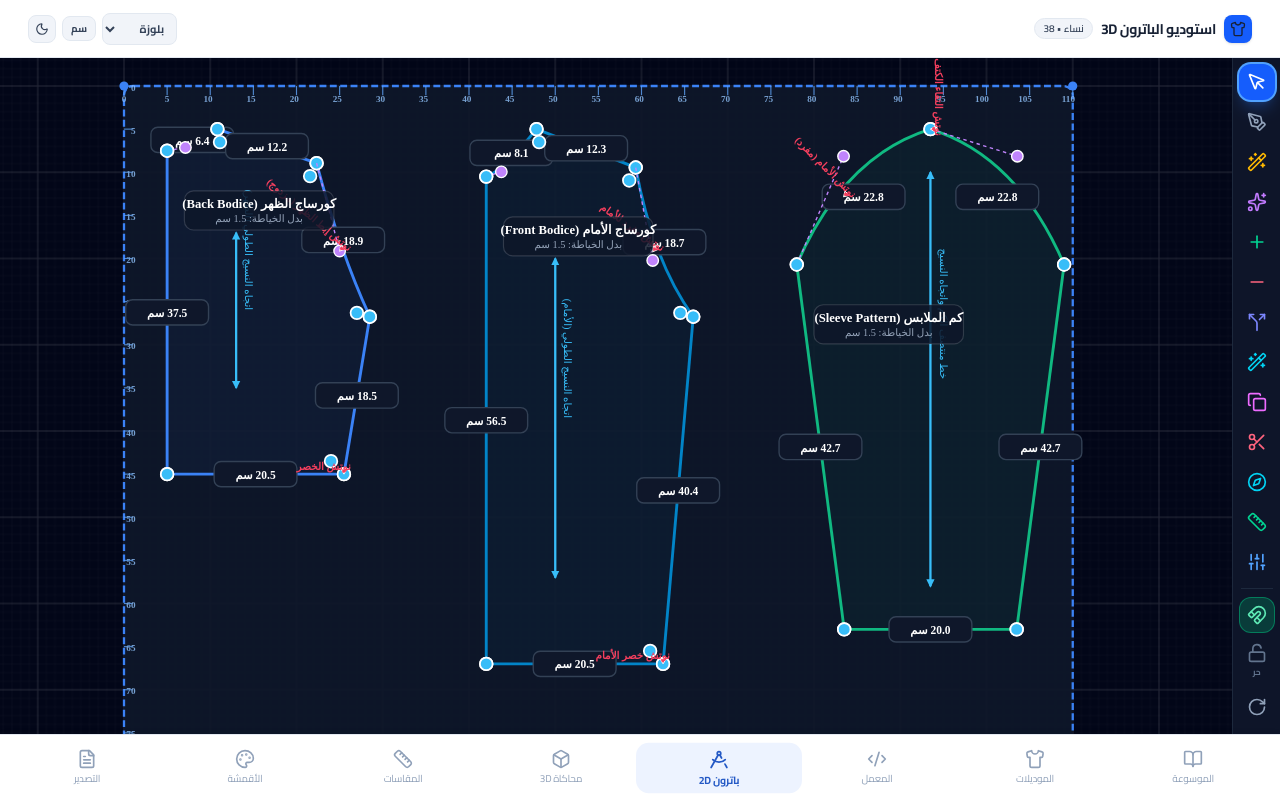
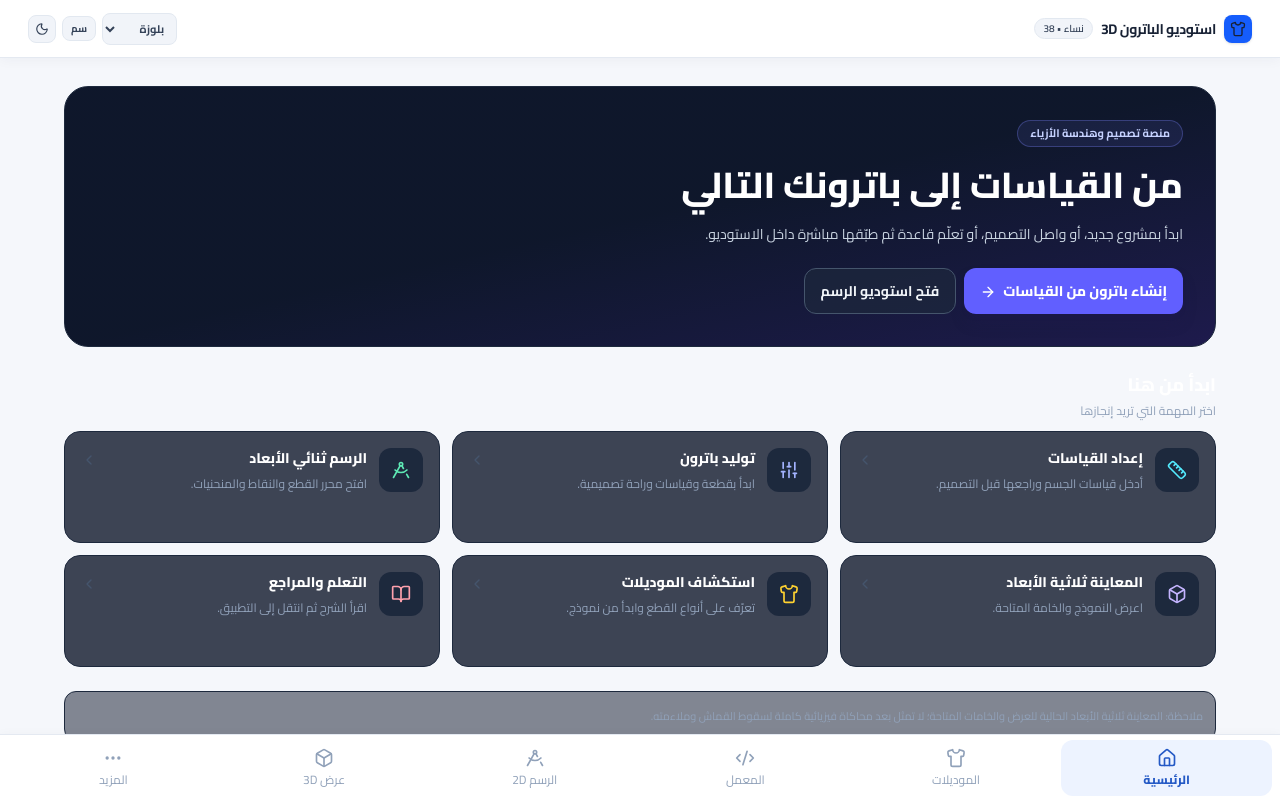
Before and after one commit to loay94an/3d-patrons-., a React (Vite) app: page / in a window 1280 px wide. Built offline with nearby package versions, Linux system fonts and the light colour scheme.

Commit message:
feat: add guided home dashboard and compact navigation

```diff
--- a/src/components/PatternApp.tsx
+++ b/src/components/PatternApp.tsx
@@ -2,7 +2,7 @@ import React, { useState, useEffect } from 'react';
 import {
   Moon, Sun, DraftingCompass, Info, Copy, Check, FileSpreadsheet,
   FileText, Shirt, Sparkles, Sliders, Palette, Layers, Box,
-  Ruler, Download, ArrowRight, UserCheck, ChevronLeft, ChevronRight, BookOpen, Code2
+  Ruler, Download, ArrowRight, UserCheck, ChevronLeft, ChevronRight, BookOpen, Code2, Home, MoreHorizontal
 } from 'lucide-react';
 import * as XLSX from 'xlsx';
 import {
@@ -23,7 +23,7 @@ import { PdfExportModal } from './PdfExportModal';
 import { PWAInstallButton } from './PWAInstallButton';
 import { cn } from '../lib/utils';
 
-export type MainViewTab = 'encyclopedia' | 'catalog' | 'parametric' | 'cad2d' | 'view3d' | 'measurements' | 'fabrics' | 'export_guide';
+export type MainViewTab = 'home' | 'encyclopedia' | 'catalog' | 'parametric' | 'cad2d' | 'view3d' | 'measurements' | 'fabrics' | 'export_guide';
 
 const detailedNames = ["عرض الظهر","طول الكتف","طول الظهر","طول الكم","محيط الذراع","محيط الأسوارة","محيط الرقبة","محيط الصدر","محيط الخصر","محيط الورك","المسافة من الخصر إلى الورك","المسافة من الخصر إلى الركبة","طول الساق من الخصر إلى أسفل القدم","طول التنورة","طول الصدر (من أعلى الكتف مروراً فوق الصدر)","محيط الإبط (دوران الإبط)","المسافة من الخصر إلى الإبط","المسافة من أعلى الكتف إلى الثدي","المسافة بين الثديين","محيط الفخذ","محيط الركبة","محيط الكاحل","ارتفاع السرج","طول الجنب"];
 const detailedHelps = ["يقاس أفقياً من منتصف الظهر بين الإبطين.","من نقطة الرقبة إلى طرف الكتف.","من الفقرة السابعة إلى خط الخصر.","من طرف الكتف إلى الرسغ.","حول أوسع نقطة في الذراع.","حول الرسغ.","حول قاعدة الرقبة.","حول أوسع نقطة في الصدر.","حول أضيق نقطة.","حول أوسع نقطة في الأرداف.","عمودياً من الخصر إلى الورك.","عمودياً إلى منتصف الركبة.","من الخصر إلى الأرض.","من الخصر إلى الطول المطلوب.","من الكتف إلى أعلى الصدر.","حول الإبط عند خط الصدر.","عمودياً إلى الإبط.","من الكتف إلى أعلى الصدر.","أفقياً بين نقطتي الصدر.","حول أوسع نقطة في الفخذ.","حول الركبة.","حول الكاحل.","من الخصر إلى المقعد.","من الإبط إلى الخصر."];
@@ -76,7 +76,8 @@ const defaultState: AppState = {
 export default function PatternApp() {
   const [state, setState] = useState<AppState>(defaultState);
   const [darkMode, setDarkMode] = useState(false);
-  const [activeTab, setActiveTab] = useState<MainViewTab>('cad2d');
+  const [activeTab, setActiveTab] = useState<MainViewTab>('home');
+  const [showMoreMenu, setShowMoreMenu] = useState(false);
   const [copied, setCopied] = useState(false);
   const [showPdfModal, setShowPdfModal] = useState(false);
 
@@ -331,6 +332,45 @@ export default function PatternApp() {
 
       {/* 2. MAIN VIEW AREA (واجهات منفصلة بالكامل - كل واجهة تملأ الشاشة بنسبة 100%) */}
       <main className="flex-1 w-full min-h-0 relative overflow-hidden bg-slate-950">
+
+
+        {activeTab === 'home' && (
+          <div className="h-full overflow-y-auto p-4 pb-6 sm:p-7">
+            <div className="mx-auto max-w-6xl space-y-6">
+              <section className="overflow-hidden rounded-3xl border border-slate-800 bg-gradient-to-br from-slate-900 via-slate-900 to-indigo-950 p-5 sm:p-8">
+                <div className="max-w-2xl">
+                  <span className="inline-flex items-center gap-2 rounded-full border border-indigo-400/30 bg-indigo-400/10 px-3 py-1 text-[11px] font-bold text-indigo-200">منصة تصميم وهندسة الأزياء</span>
+                  <h1 className="mt-4 text-2xl font-black leading-tight text-white sm:text-4xl">من القياسات إلى باترونك التالي</h1>
+                  <p className="mt-3 max-w-xl text-sm leading-7 text-slate-300">ابدأ بمشروع جديد، أو واصل التصميم، أو تعلّم قاعدة ثم طبّقها مباشرة داخل الاستوديو.</p>
+                  <div className="mt-5 flex flex-wrap gap-2">
+                    <button onClick={() => setActiveTab('parametric')} className="rounded-xl bg-indigo-500 px-4 py-3 text-sm font-extrabold text-white shadow-lg shadow-indigo-950/40 transition hover:bg-indigo-400">إنشاء باترون من القياسات <ArrowRight className="mr-1 inline h-4 w-4" /></button>
+                    <button onClick={() => setActiveTab('cad2d')} className="rounded-xl border border-slate-600 bg-slate-800/70 px-4 py-3 text-sm font-bold text-slate-100 transition hover:bg-slate-700">فتح استوديو الرسم</button>
+                  </div>
+                </div>
+              </section>
+              <section className="space-y-3">
+                <div><h2 className="text-lg font-extrabold text-white">ابدأ من هنا</h2><p className="mt-1 text-xs text-slate-400">اختر المهمة التي تريد إنجازها</p></div>
+                <div className="grid grid-cols-1 gap-3 sm:grid-cols-2 xl:grid-cols-3">
+                  {[
+                    { id: 'measurements', title: 'إعداد القياسات', desc: 'أدخل قياسات الجسم وراجعها قبل التصميم.', icon: <Ruler className="h-5 w-5" />, color: 'text-cyan-300' },
+                    { id: 'parametric', title: 'توليد باترون', desc: 'ابدأ بقطعة وقياسات وراحة تصميمية.', icon: <Sliders className="h-5 w-5" />, color: 'text-indigo-300' },
+                    { id: 'cad2d', title: 'الرسم ثنائي الأبعاد', desc: 'افتح محرر القطع والنقاط والمنحنيات.', icon: <DraftingCompass className="h-5 w-5" />, color: 'text-emerald-300' },
+                    { id: 'view3d', title: 'المعاينة ثلاثية الأبعاد', desc: 'اعرض النموذج والخامة المتاحة.', icon: <Box className="h-5 w-5" />, color: 'text-violet-300' },
+                    { id: 'catalog', title: 'استكشاف الموديلات', desc: 'تعرّف على أنواع القطع وابدأ من نموذج.', icon: <Shirt className="h-5 w-5" />, color: 'text-amber-300' },
+                    { id: 'encyclopedia', title: 'التعلم والمراجع', desc: 'اقرأ الشرح ثم انتقل إلى التطبيق.', icon: <BookOpen className="h-5 w-5" />, color: 'text-rose-300' }
+                  ].map(item => (
+                    <button key={item.id} onClick={() => setActiveTab(item.id as MainViewTab)} className="group flex min-h-28 items-start gap-3 rounded-2xl border border-slate-800 bg-slate-900/80 p-4 text-right transition hover:-translate-y-0.5 hover:border-indigo-500/60 hover:bg-slate-900 focus:outline-none focus:ring-2 focus:ring-indigo-400">
+                      <span className={cn("flex h-11 w-11 shrink-0 items-center justify-center rounded-xl bg-slate-800", item.color)}>{item.icon}</span>
+                      <span className="min-w-0"><span className="block text-sm font-extrabold text-white">{item.title}</span><span className="mt-1 block text-xs leading-6 text-slate-400">{item.desc}</span></span>
+                      <ChevronLeft className="mr-auto mt-1 h-4 w-4 shrink-0 text-slate-600 transition group-hover:text-indigo-300" />
+                    </button>
+                  ))}
+                </div>
+              </section>
+              <p className="rounded-xl border border-slate-800 bg-slate-900/50 p-3 text-[11px] leading-6 text-slate-400">ملاحظة: المعاينة ثلاثية الأبعاد الحالية للعرض والخامات المتاحة؛ لا تمثل بعد محاكاة فيزيائية كاملة لسقوط القماش وملاءمته.</p>
+            </div>
+          </div>
+        )}
 
         {activeTab === 'encyclopedia' && (
           <div className="w-full h-full">
@@ -771,36 +811,37 @@ export default function PatternApp() {
         )}
       </main>
 
-{/* 3. MODERN MOBILE APP BOTTOM NAVIGATION BAR (شريط تنقل سفلي واضح وبسيط ومريح للإبهام) */}
-      <nav className="h-14 bg-slate-950 border-t border-slate-800/90 px-2 flex items-center justify-around shrink-0 z-30">
+{/* Primary navigation: five high-frequency destinations plus a compact tools menu. */}
+      <nav aria-label="التنقل الرئيسي" className="relative z-30 flex h-16 shrink-0 items-center justify-around border-t border-slate-800/90 bg-slate-950 px-1 sm:px-3">
         {[
-          { id: 'encyclopedia', label: 'الموسوعة', icon: <BookOpen className="w-5 h-5" /> },
-          { id: 'catalog', label: 'الموديلات', icon: <Shirt className="w-5 h-5" /> },
-          { id: 'parametric', label: 'المعمل', icon: <Code2 className="w-5 h-5" /> },
-          { id: 'cad2d', label: 'باترون 2D', icon: <DraftingCompass className="w-5 h-5" /> },
-          { id: 'view3d', label: 'محاكاة 3D', icon: <Box className="w-5 h-5" /> },
-          { id: 'measurements', label: 'المقاسات', icon: <Ruler className="w-5 h-5" /> },
-          { id: 'fabrics', label: 'الأقمشة', icon: <Palette className="w-5 h-5" /> },
-          { id: 'export_guide', label: 'التصدير', icon: <FileText className="w-5 h-5" /> },
-        ].map(item => {
-          const isActive = activeTab === item.id;
-          return (
-            <button
-              key={item.id}
-              onClick={() => setActiveTab(item.id as MainViewTab)}
-              className={cn(
-                "flex-1 flex flex-col items-center justify-center py-1 transition-all rounded-xl",
-                isActive
-                  ? "text-blue-400 font-bold scale-105"
-                  : "text-slate-400 hover:text-slate-200"
-              )}
-            >
-              {item.icon}
-              <span className="text-[10px] mt-0.5 tracking-tight">{item.label}</span>
+          { id: 'home', label: 'الرئيسية', icon: <Home className="h-5 w-5" /> },
+          { id: 'catalog', label: 'الموديلات', icon: <Shirt className="h-5 w-5" /> },
+          { id: 'parametric', label: 'المعمل', icon: <Code2 className="h-5 w-5" /> },
+          { id: 'cad2d', label: 'الرسم 2D', icon: <DraftingCompass className="h-5 w-5" /> },
+          { id: 'view3d', label: 'عرض 3D', icon: <Box className="h-5 w-5" /> }
+        ].map(item => (
+          <button key={item.id} aria-current={activeTab === item.id ? 'page' : undefined} onClick={() => { setActiveTab(item.id as MainViewTab); setShowMoreMenu(false); }} className={cn("flex min-w-0 flex-1 flex-col items-center justify-center gap-1 rounded-xl py-2 text-[10px] transition sm:text-xs", activeTab === item.id ? "font-extrabold text-blue-400" : "text-slate-400 hover:text-slate-100")}>
+            {item.icon}<span>{item.label}</span>
+          </button>
+        ))}
+        <button aria-expanded={showMoreMenu} aria-label="المزيد من الأدوات" onClick={() => setShowMoreMenu(value => !value)} className={cn("flex min-w-0 flex-1 flex-col items-center justify-center gap-1 rounded-xl py-2 text-[10px] sm:text-xs", showMoreMenu || ['encyclopedia','measurements','fabrics','export_guide'].includes(activeTab) ? "font-extrabold text-blue-400" : "text-slate-400")}>
+          <MoreHorizontal className="h-5 w-5" /><span>المزيد</span>
+        </button>
+      </nav>
+      {showMoreMenu && (
+        <div className="absolute bottom-16 left-2 right-2 z-40 rounded-2xl border border-slate-700 bg-slate-900 p-2 shadow-2xl sm:left-auto sm:right-4 sm:w-72" role="menu" aria-label="أدوات إضافية">
+          {[
+            { id: 'encyclopedia', label: 'الموسوعة والمراجع', icon: <BookOpen className="h-4 w-4" /> },
+            { id: 'measurements', label: 'ملف القياسات', icon: <Ruler className="h-4 w-4" /> },
+            { id: 'fabrics', label: 'الأقمشة والخامات', icon: <Palette className="h-4 w-4" /> },
+            { id: 'export_guide', label: 'التصدير والإنتاج', icon: <FileText className="h-4 w-4" /> }
+          ].map(item => (
+            <button key={item.id} role="menuitem" onClick={() => { setActiveTab(item.id as MainViewTab); setShowMoreMenu(false); }} className="flex w-full items-center gap-3 rounded-xl px-3 py-3 text-right text-sm font-semibold text-slate-200 transition hover:bg-slate-800">
+              {item.icon}<span>{item.label}</span><ChevronLeft className="mr-auto h-4 w-4 text-slate-500" />
             </button>
-          );
-        })}
-      </nav>
+          ))}
+        </div>
+      )}
 
       {/* PDF Export Modal */}
       <PdfExportModal
```
